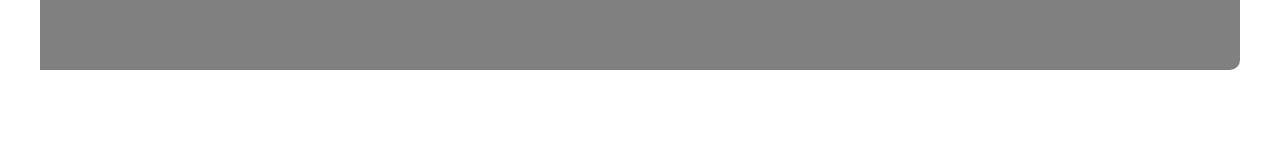
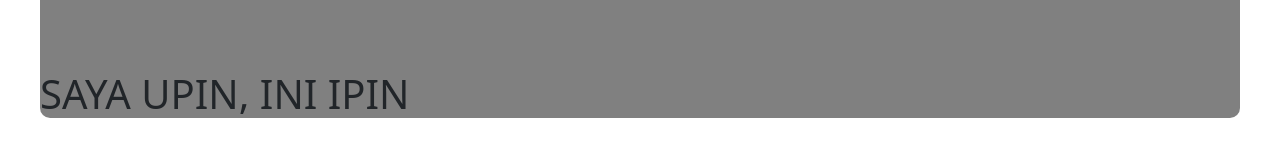
Before and after one commit to TeukuRizqyRamadhan/EskulGithub, a plain HTML site: page index.html in a window 1280 px wide. Shown: the part 2344-2500 px from the top of the page. Before the commit the page ends 2454 px from the top, so only its background shows below. Drawn offline with nearby package versions, Linux system fonts and the light colour scheme.

Commit message:
upin ipin

```diff
--- a/index.html
+++ b/index.html
@@ -298,8 +298,8 @@
         </div>
     </div>
 </div>
+<h1>SAYA UPIN, INI IPIN</h1>
 </div>
         <script src="https://cdn.jsdelivr.net/npm/bootstrap@5.3.2/dist/js/bootstrap.bundle.min.js"></script>
 </body>
-
 </html>
```
